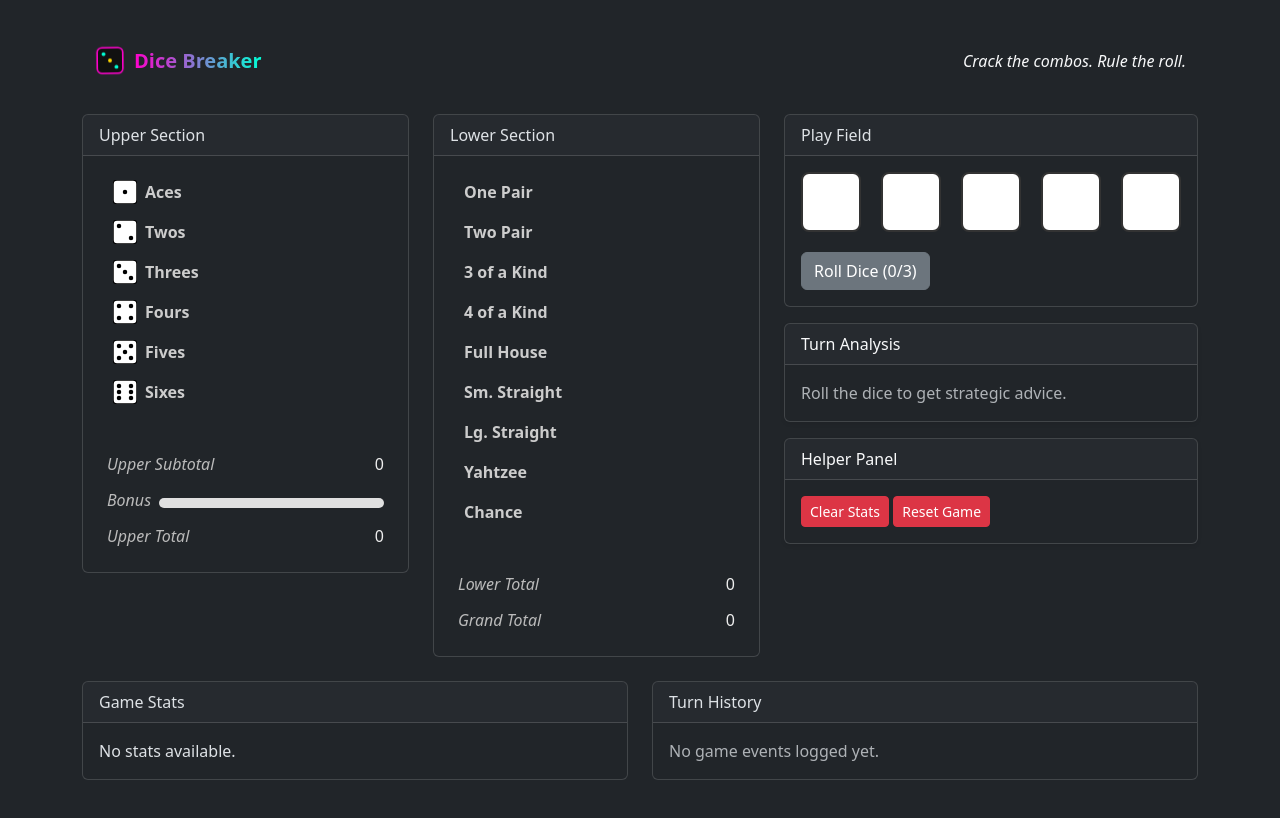
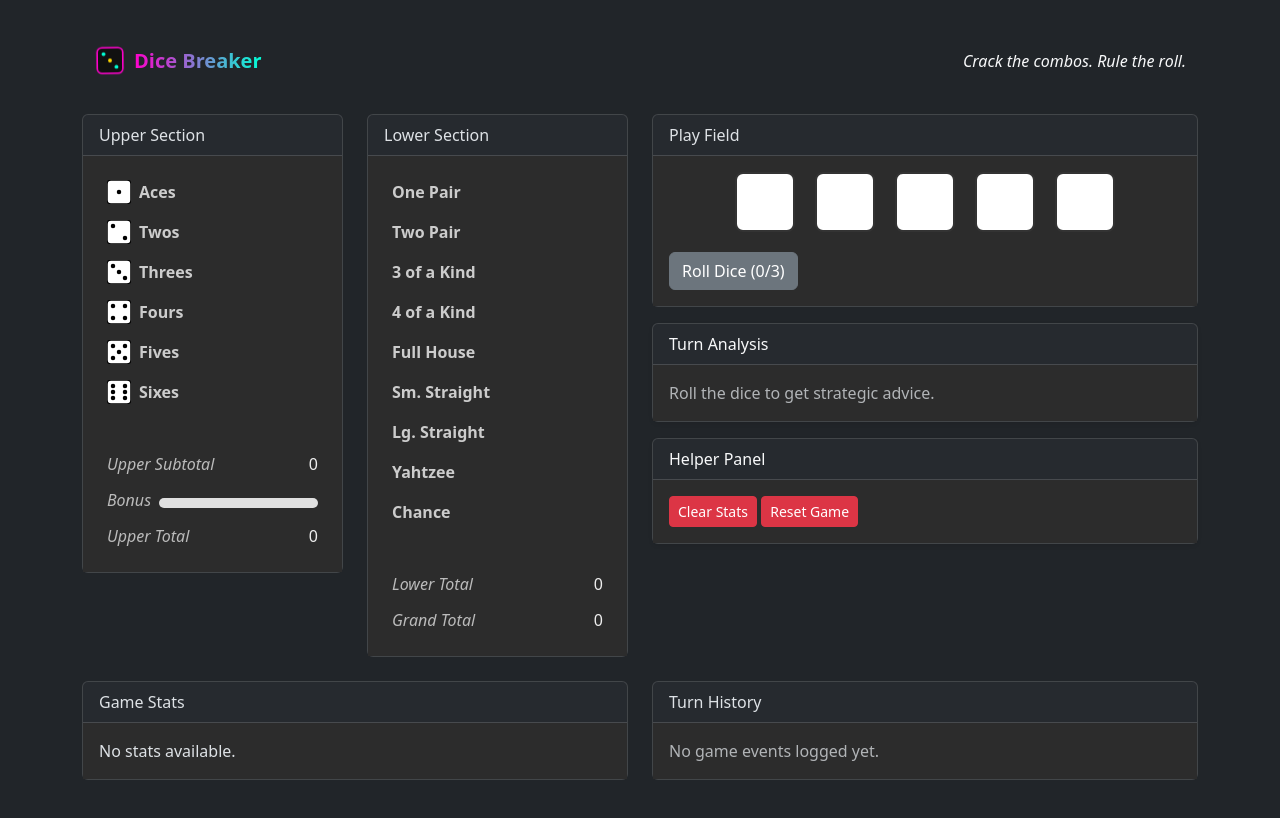
Before and after one commit to mtickle/dice-game, a React (Vite) app: page / in a window 1280 px wide. Shown: the top 818 px of the page. Built offline with nearby package versions, Linux system fonts and the light colour scheme; the HTML template or start-up script is replaced by a standard one.

Commit message:
MORE MORE MORE UI

```diff
--- a/src/App.jsx
+++ b/src/App.jsx
@@ -3,6 +3,7 @@ import { useEffect } from 'react';
 import './styles/App.css';
 import './styles/Dice.css';
 import './styles/ScoreRow.css';
+import './styles/ScoreTotals.css';
 
 import { useGameLogic } from './hooks/useGameLogic';
 import { getStrategyAdvice } from './utils/strategyUtils';
@@ -89,7 +90,7 @@ function App() {
         </Container>
       </Navbar>
       <Row>
-        <Col>
+        <Col md={3}>
           <UnifiedScoreSection
             title="Upper Section"
             categories={upperCategories}
@@ -107,7 +108,7 @@ function App() {
             bonus={bonus}
           />
         </Col>
-        <Col>
+        <Col md={3}>
           <UnifiedScoreSection
             title="Lower Section"
             categories={lowerCategories}
@@ -124,7 +125,7 @@ function App() {
             grandTotal={grandTotal}
           />
         </Col>
-        <Col>
+        <Col md={6}>
           <DiceField
             dice={dice}
             toggleHold={toggleHold}
--- a/src/components/ScoreCardSection.jsx
+++ b/src/components/ScoreCardSection.jsx
@@ -17,7 +17,7 @@ export default function ScoreCardSection({
 }) {
 
     return (
-        <div className="scorecard-section mb-1 ">
+        <div className="scorecard-section">
             {categories.map((key) => (
 
                 <UnifiedScoreRow
--- a/src/components/UnifiedScoreRow.jsx
+++ b/src/components/UnifiedScoreRow.jsx
@@ -26,7 +26,7 @@ export default function UnifiedScoreRow({
                 backgroundColor: score !== null ? '#222' : 'transparent',
                 color: score !== null ? '#ccc' : undefined,
             }}
-            aria-label={`${label} score${clickable ? ', clickable' : ''}`}
+            aria-label={`${label} score ${clickable ? ', clickable' : ''}`}
             role={clickable ? 'button' : undefined}
             tabIndex={clickable ? 0 : undefined}
             onKeyDown={
@@ -39,6 +39,7 @@ export default function UnifiedScoreRow({
                     : undefined
             }
         >
+
             <div className="score-label">
                 {isUpperSection && Icon && (
                     <Icon size={24} className="icon me-2" aria-hidden="true" />
--- a/src/components/UnifiedSectionTotals.jsx
+++ b/src/components/UnifiedSectionTotals.jsx
@@ -39,7 +39,7 @@ export default function UnifiedSectionTotals({
 
     return (
         <div>
-            <div className="mb-1">&nbsp;</div>
+            <div className="mb-1 score-total-section">&nbsp;</div>
             {rows.map(({ label, value }) => {
                 if (value == null) return null;
 
--- a/src/styles/Dice.css
+++ b/src/styles/Dice.css
@@ -363,3 +363,7 @@
   transform: none; /* no scaling or pulsing */
   transition: color 0.25s ease; /* smooth color transition */
 }
+
+.card-body {
+  background-color: #2c2c2c;
+}
--- a/src/styles/ScoreRow.css
+++ b/src/styles/ScoreRow.css
@@ -3,7 +3,7 @@
   display: flex;
   justify-content: space-between;
   align-items: center;
-  padding: 6px 12px;
+  padding: 6px 6px;
   border: 2px solid transparent; /* Reserve space to prevent jiggling */
   border-radius: 3px;
   user-select: none;
```
Also changed, not shown: src/styles/ScoreTotals.css (added).
